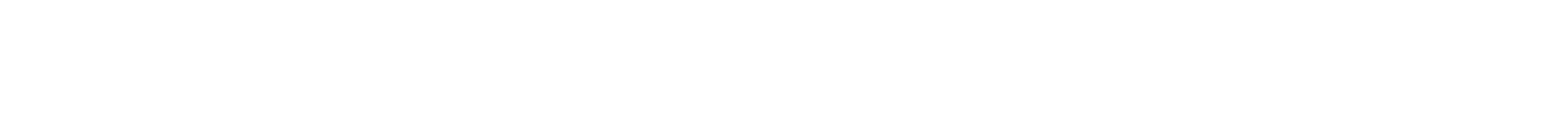
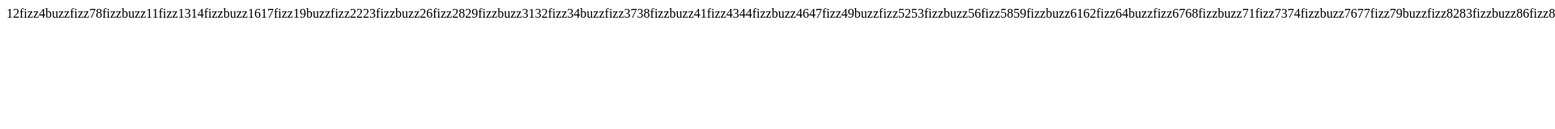
Before and after one commit to UrbanoG2/js-fizzbuzzdom, a plain HTML site: page index.html in a window 1280 px wide. Shown: the top 160 px of the page at 81% size, 1920 px wide, since content can reach past the window. Drawn offline with Linux system fonts and the light colour scheme.

Commit message:
printing

```diff
--- a/index.html
+++ b/index.html
@@ -10,7 +10,9 @@
 </head>
 <body>
 
+    <div class="container">
 
+    </div>
 
 
 
--- a/js/script.js
+++ b/js/script.js
@@ -0,0 +1,42 @@
+// scriviamo un programma che stampi ordinato da 1 a 100
+
+const container = document.querySelector(".container");
+
+
+for (let i = 1; i <= 98; i++){
+    // container.innerHTML += i;
+
+    if (i % 3 == 0 && i % 5 == 0) {
+        let i = "fizzbuzz";
+        console.log(i);
+        container.innerHTML += i;
+    }
+
+    else if (i % 5 == 0) {
+        let i = "buzz"
+        console.log(i);
+        container.innerHTML += i;
+    }
+
+    else if (i % 3 == 0) {
+        let i = "fizz"
+        console.log(i);
+        container.innerHTML += i;
+    }
+
+    else {
+        console.log(i);
+        container.innerHTML += i;
+    }
+
+
+
+}
+
+// stampiamo diversamente per i numeri divisibili per 3,5 ed entrambi
+
+// creiamo un div container nel dom
+
+// appendiamo gli elementi all'interno del dom
+
+// applichiamo le classi CSS
```
